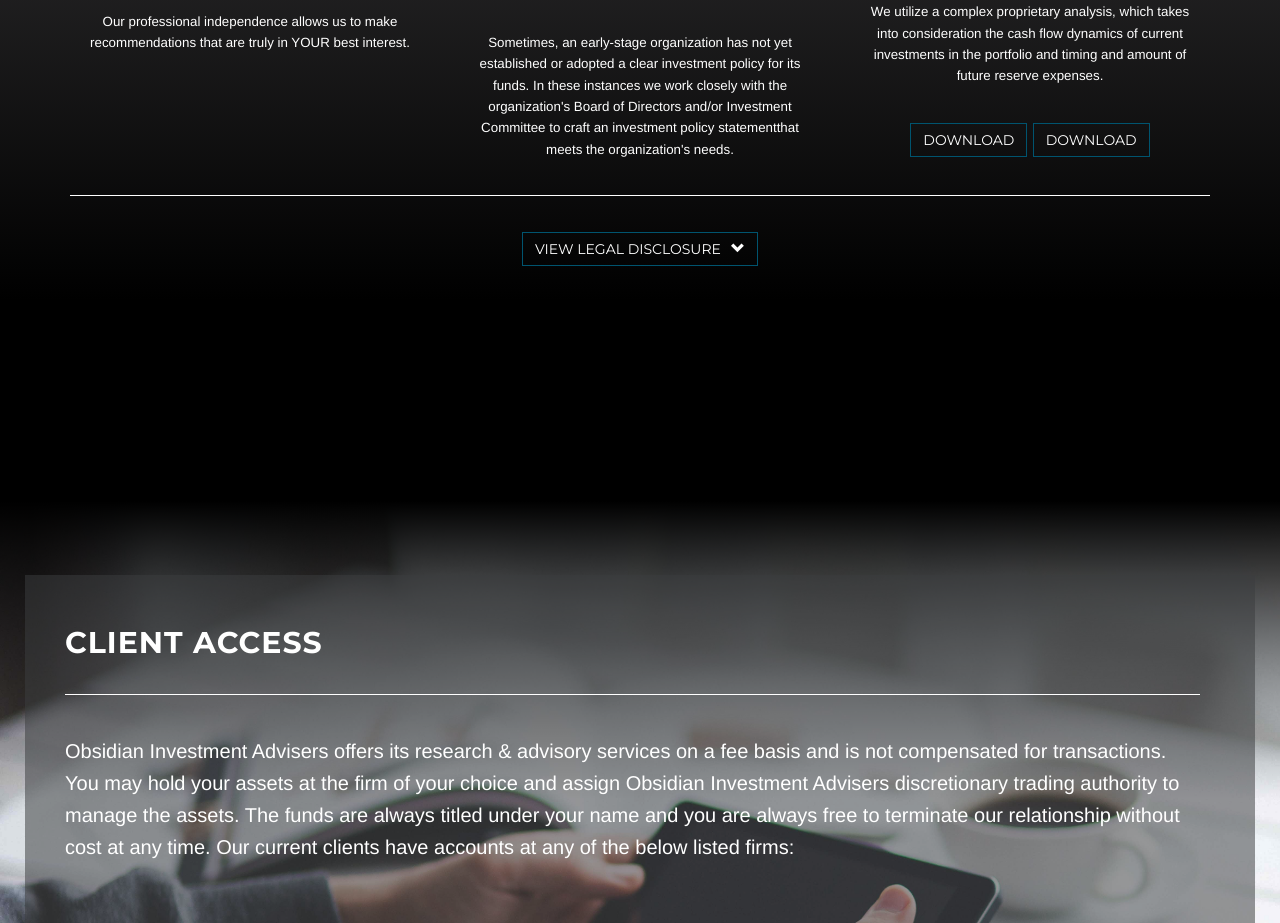
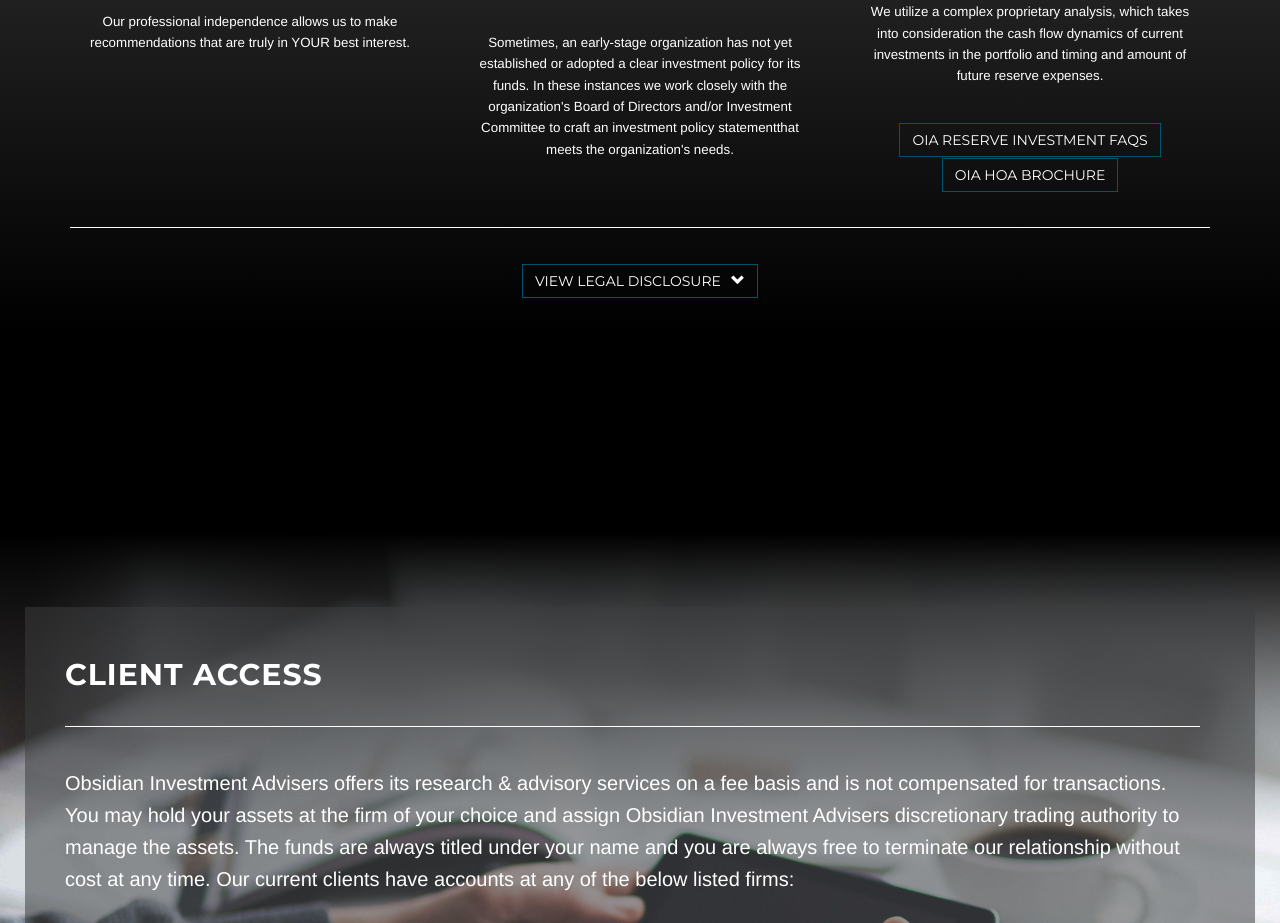
Before and after one commit to cbtownes/OA, a plain HTML site: page index.html in a window 1280 px wide. Shown: the part 3430-4353 px from the top of the page. Drawn offline with nearby package versions, Linux system fonts and the light colour scheme; some packages are replaced by stand-ins of ours; files that its build step writes are made by us from their sources.

Commit message:
updates
links working

```diff
--- a/index.html
+++ b/index.html
@@ -117,7 +117,7 @@
             <p style="font-family: 'Helvetica Neue', Helvetica, Arial, sans-serif;">Glenn Gregory</p>
             <p class="text-left font-12">Glenn is a licensed investment adviser with expertise in finance and investments. He founded Obsidian Investment Advisers in 1999, and manages accounts for individuals and institutions.  Glenn serves on the North American Securities Administrators Association (NASAA) Exam Maintenance Committee, which oversees content of FINRA Series 63, 65 and 66 exams. Board Memberships: Bank of Washington, Washington Care Services, and Windwood Homeowners Association. Education: Cornell University; University of Virginia’s Darden Graduate School of Business Administration.</p>
 
-             <a class="btn btn-default" role="button" href="#">Full Biography
+             <a class="btn btn-default" role="button" href="download_files/GGregory bio 2014.1.pdf" target="_blank">Full Biography
              <span class="glyphicon glyphicon-align-justify" style="margin-left:20px;"></span>
              </a>
 
@@ -281,8 +281,8 @@
             <p class="client-text-p font-12"><b>Is your association  positioned for higher returns?</b></p>
             <p class="font-10"> When board members are novice investors and manage an association’s reserve funds, the result is often sub-par returns.  Obsidian Investment Advisers understands the needs of community associations, and has over 10 years’ experience in successfully guiding them in establishing investment policies and decisions.  We utilize a complex proprietary analysis, which takes into consideration the cash flow dynamics of current investments in the portfolio and timing and amount of future reserve expenses. </p>
             <p>
-                <a class="btn btn-default" role="button" href="#">Download</a>
-                <a class="btn btn-default" role="button" href="#">Download</a>
+                <a class="btn btn-default" role="button" href="download_files/OIA_Reserve_Investment_FAQs.pdf" target="_blank">OIA Reserve Investment FAQs</a>
+                <a class="btn btn-default" role="button" href="download_files/OIA_Artemis_Brochure.pdf" target="_blank">OIA HOA Brochure</a>
             </p>
 
         </div>
```
Also changed, not shown: 3 other files.
